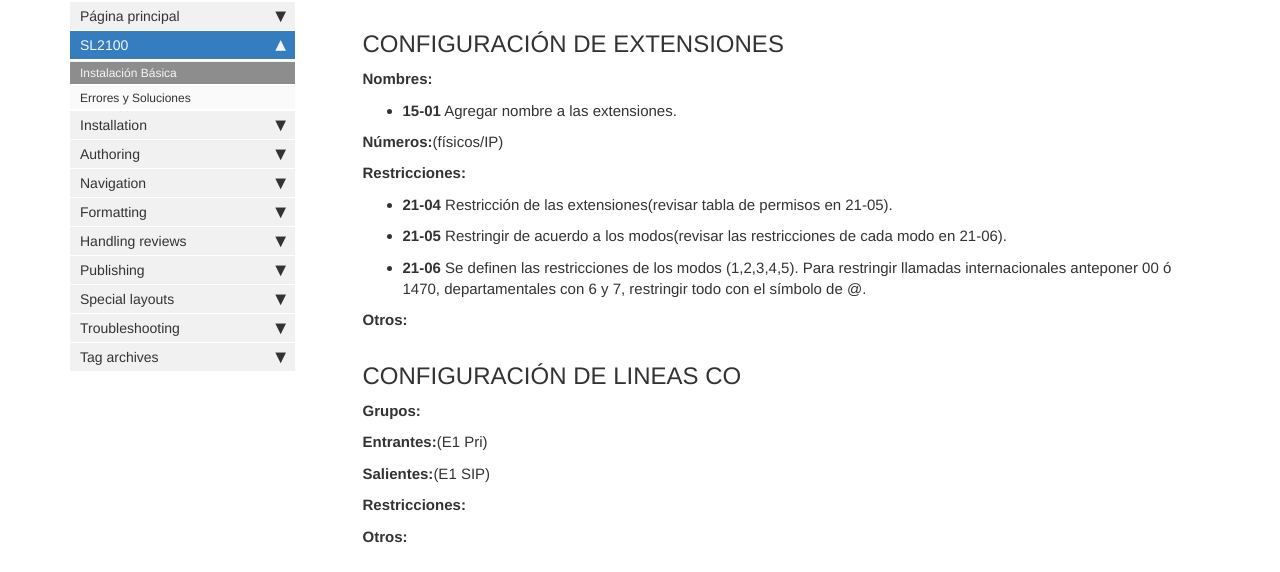
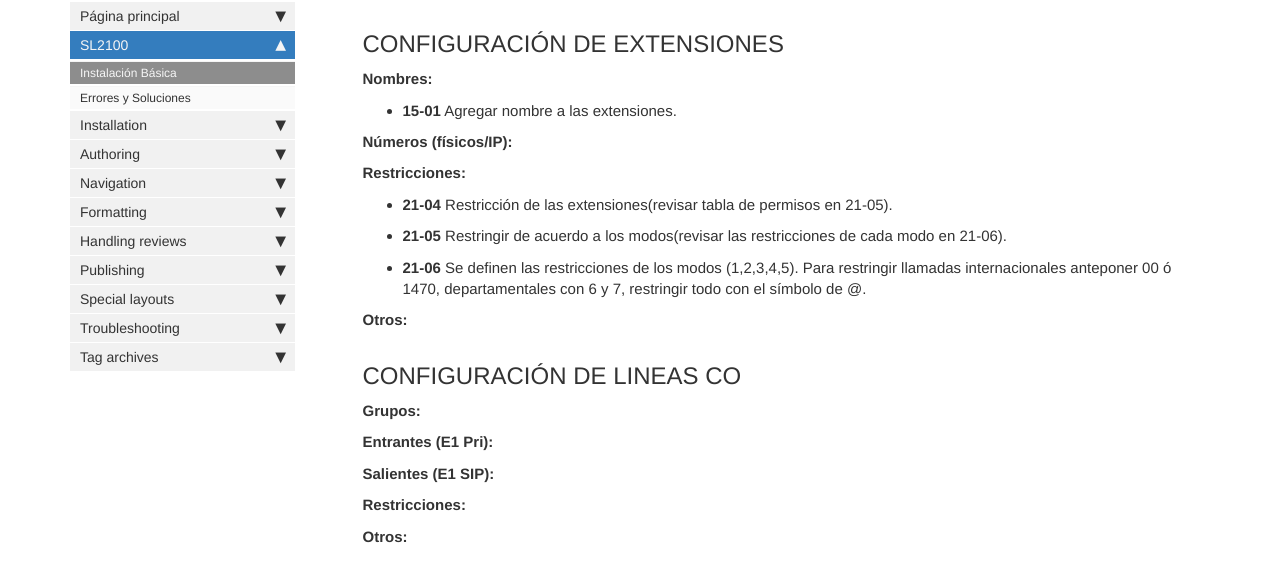
Before and after one commit to soporteiasa/soporteiasa.github.io, a Jekyll site: the page built from pages/mydoc/mydoc_release_notes_60.md, in a window 1280 px wide and 900 px high, scrolled down 468 px. Shown: the part 127-699 px from the top of the window. Built offline with Jekyll 4.4.1, drawn with Linux system fonts in a browser that asks for light colours; comment, search, counter and statistics services are not loaded.

```diff
--- a/pages/mydoc/mydoc_release_notes_60.md
+++ b/pages/mydoc/mydoc_release_notes_60.md
@@ -21,7 +21,7 @@ Password:12345678
 **Nombres:**
 *  **15-01** Agregar nombre a las extensiones.
 
-**Números:**(físicos/IP)
+**Números (físicos/IP):**
 
 **Restricciones:**
 
@@ -35,9 +35,9 @@ Password:12345678
 
 **Grupos:**
 
-**Entrantes:**(E1 Pri)
+**Entrantes (E1 Pri):**
 
-**Salientes:**(E1 SIP)
+**Salientes (E1 SIP):**
 
 **Restricciones:**
 
```
